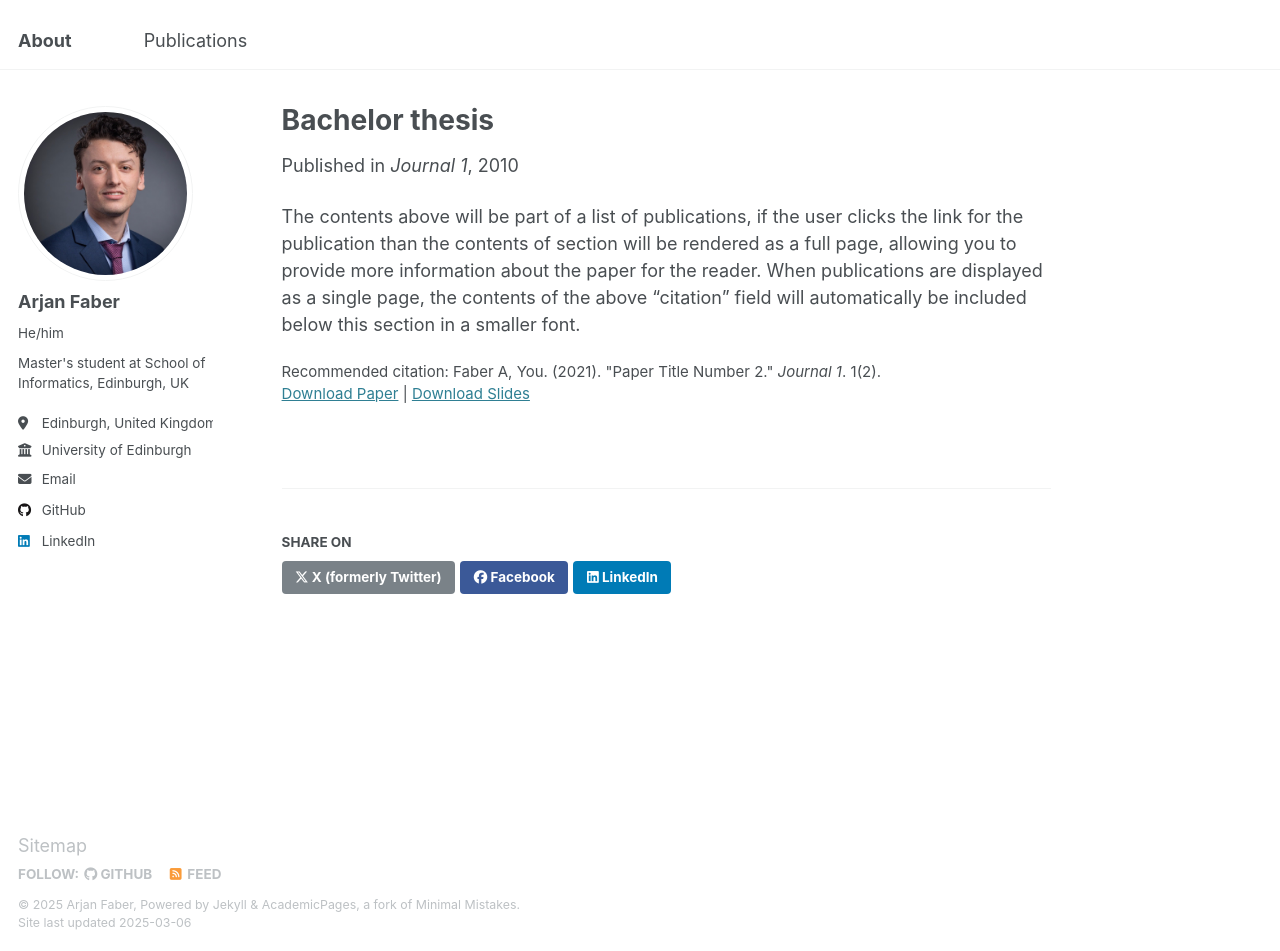
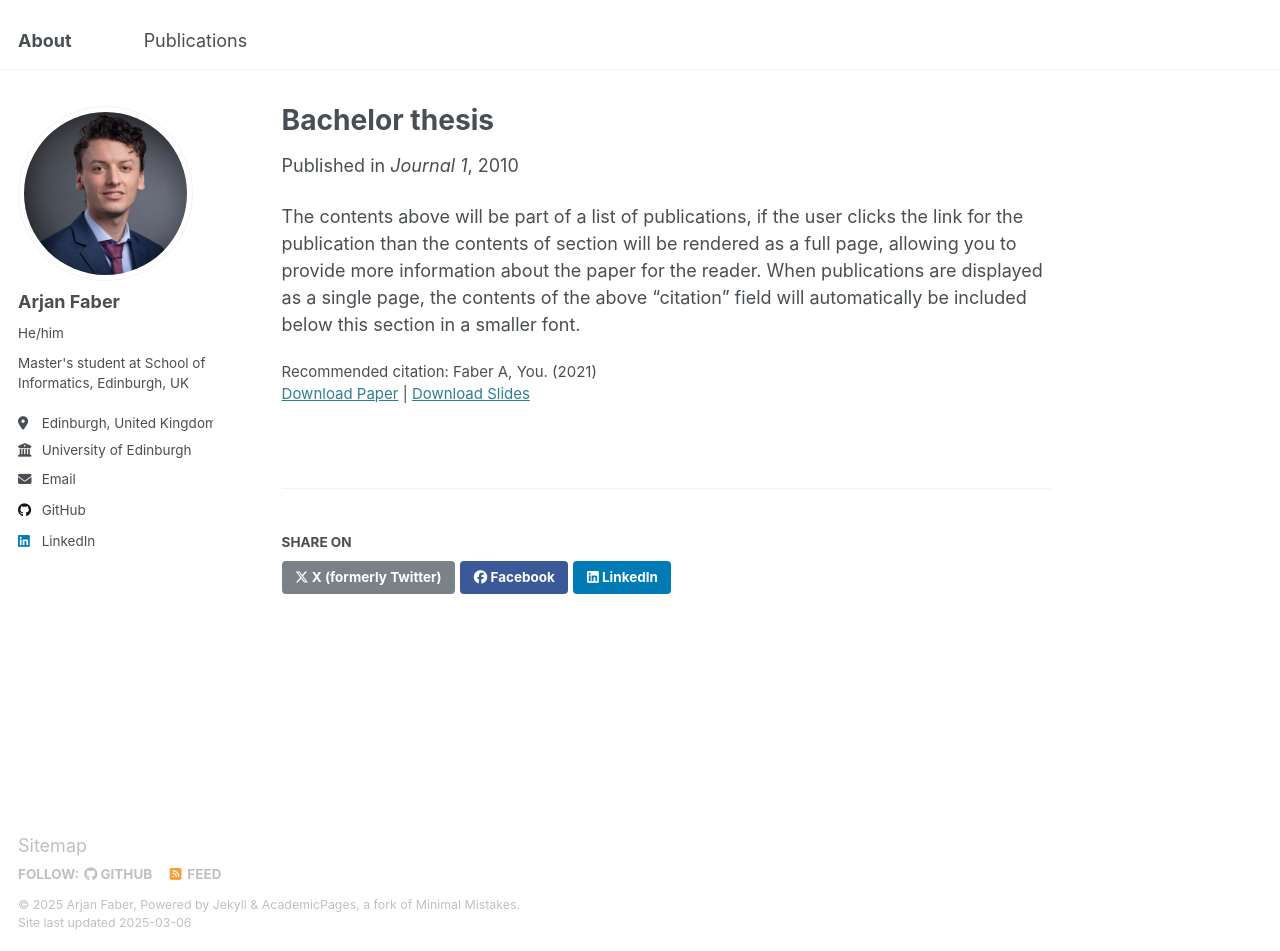
Before and after one commit to ArjFaber/arjfaber.github.io, a Jekyll site: the page built from _publications/2010-10-01-paper-title-number-2.md, in a window 1280 px wide and 951 px high. Built offline with Jekyll 4.4.1, drawn with Linux system fonts in a browser that asks for light colours; a file with an impossible date is left out.

Commit message:
Update 2010-10-01-paper-title-number-2.md

```diff
--- a/_publications/2010-10-01-paper-title-number-2.md
+++ b/_publications/2010-10-01-paper-title-number-2.md
@@ -7,8 +7,8 @@
 date: 2010-10-01
 venue: 'Journal 1'
 slidesurl: 'http://arjfaber.github.io/files/BSc_thesis_Arjan_Faber.pdf'
-paperurl: 'http://academicpages.github.io/files/paper2.pdf'
-citation: 'Faber A, You. (2021). &quot;Paper Title Number 2.&quot; <i>Journal 1</i>. 1(2).'
+paperurl: 'https://arjfaber.github.io/files/HARMONY_UT_ML_Module_Report.pdf'
+citation: 'Faber A, You. (2021)'
 ---
 
 The contents above will be part of a list of publications, if the user clicks the link for the publication than the contents of section will be rendered as a full page, allowing you to provide more information about the paper for the reader. When publications are displayed as a single page, the contents of the above "citation" field will automatically be included below this section in a smaller font.
```
